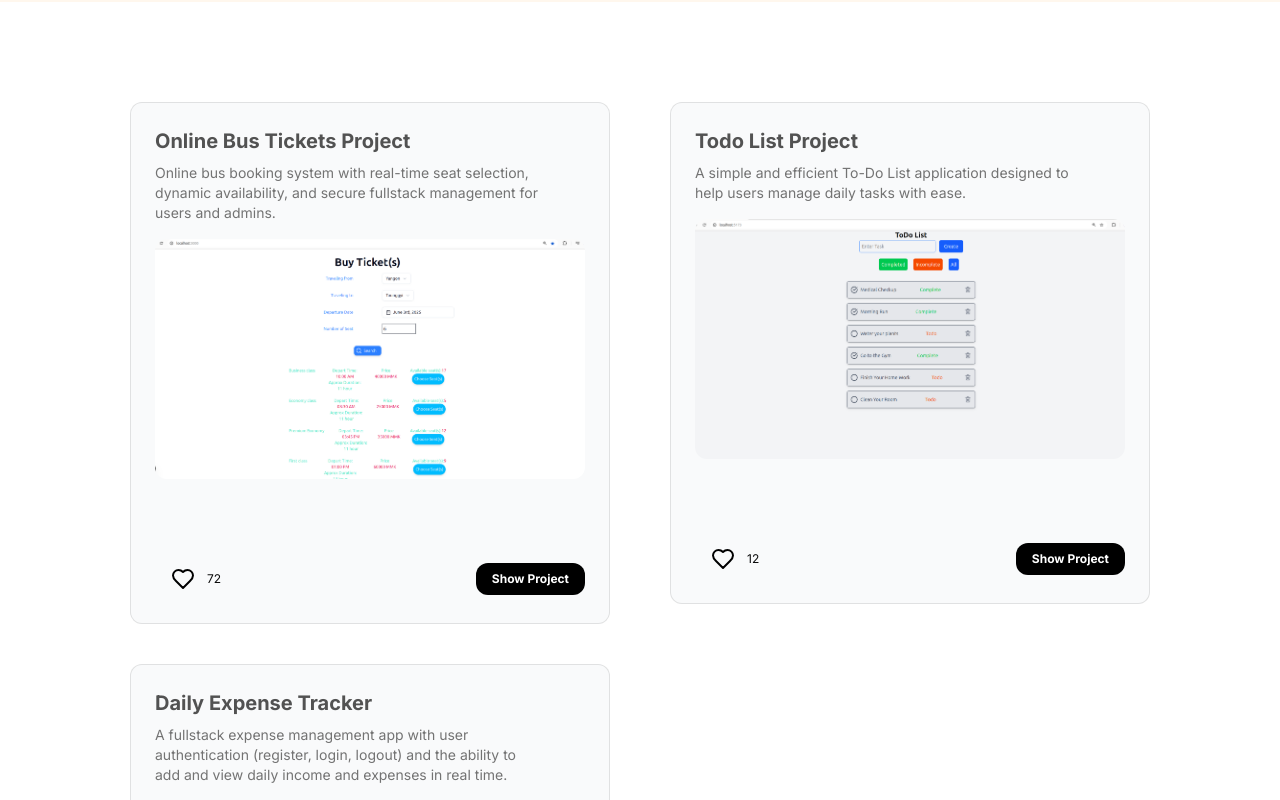
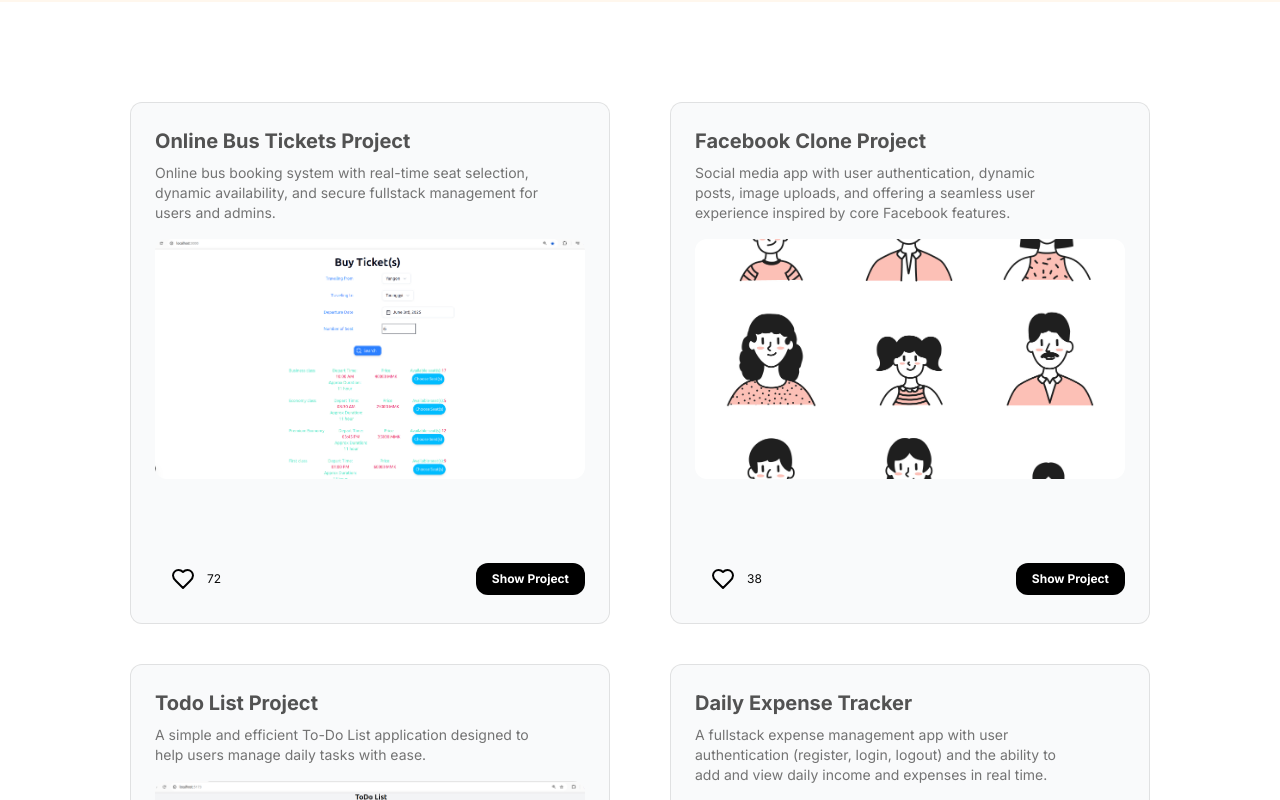
Before and after one commit to HeinZawPhyoe7/Phyoe-Portfolio, a Next.js app: page / in a window 1280 px wide. Shown: the part 2180-2980 px from the top of the page. Built offline with nearby package versions, Linux system fonts and the light colour scheme.

Commit message:
feat: Add Project

```diff
--- a/components/elements/MyProjects.tsx
+++ b/components/elements/MyProjects.tsx
@@ -29,16 +29,16 @@ const MyProjects = () => {
       isLike: false,
       totalLikes: 72,
     },
-    // {
-    //   name: "Facebook Clone Project",
-    //   description:
-    //     "Social media app with user authentication, dynamic posts, image uploads, and secure content management, offering a seamless user experience inspired by core Facebook features.",
-    //   id: 3,
-    //   img: FirstImage,
-    //   href: "https://twitter.com/mannupaaji",
-    //   isLike: false,
-    //   totalLikes: 38,
-    // },
+    {
+      name: "Facebook Clone Project",
+      description:
+        "Social media app with user authentication, dynamic posts, image uploads, and offering a seamless user experience inspired by core Facebook features.",
+      id: 3,
+      img: FirstImage,
+      href: "https://www.youtube.com/watch?v=ylweOuaKzXY",
+      isLike: false,
+      totalLikes: 38,
+    },
     {
       name: "Todo List Project",
       description:
```
